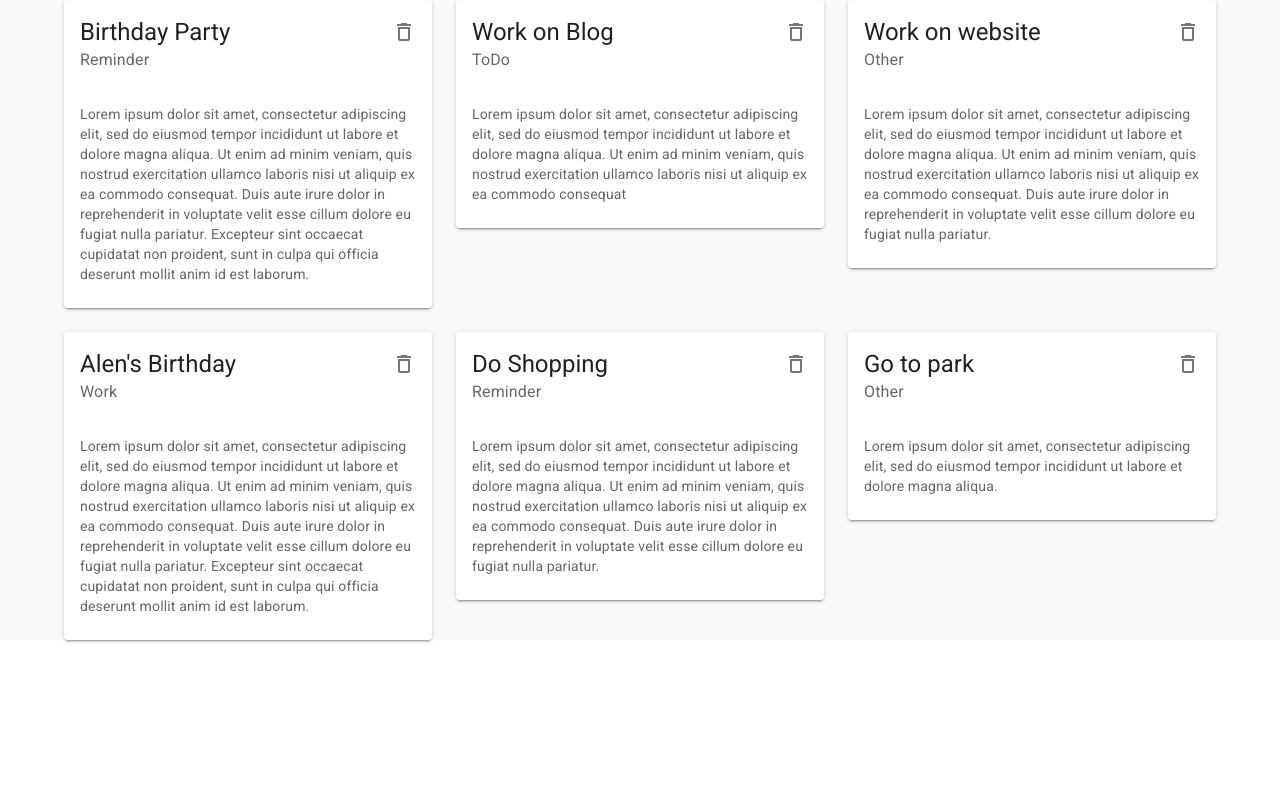
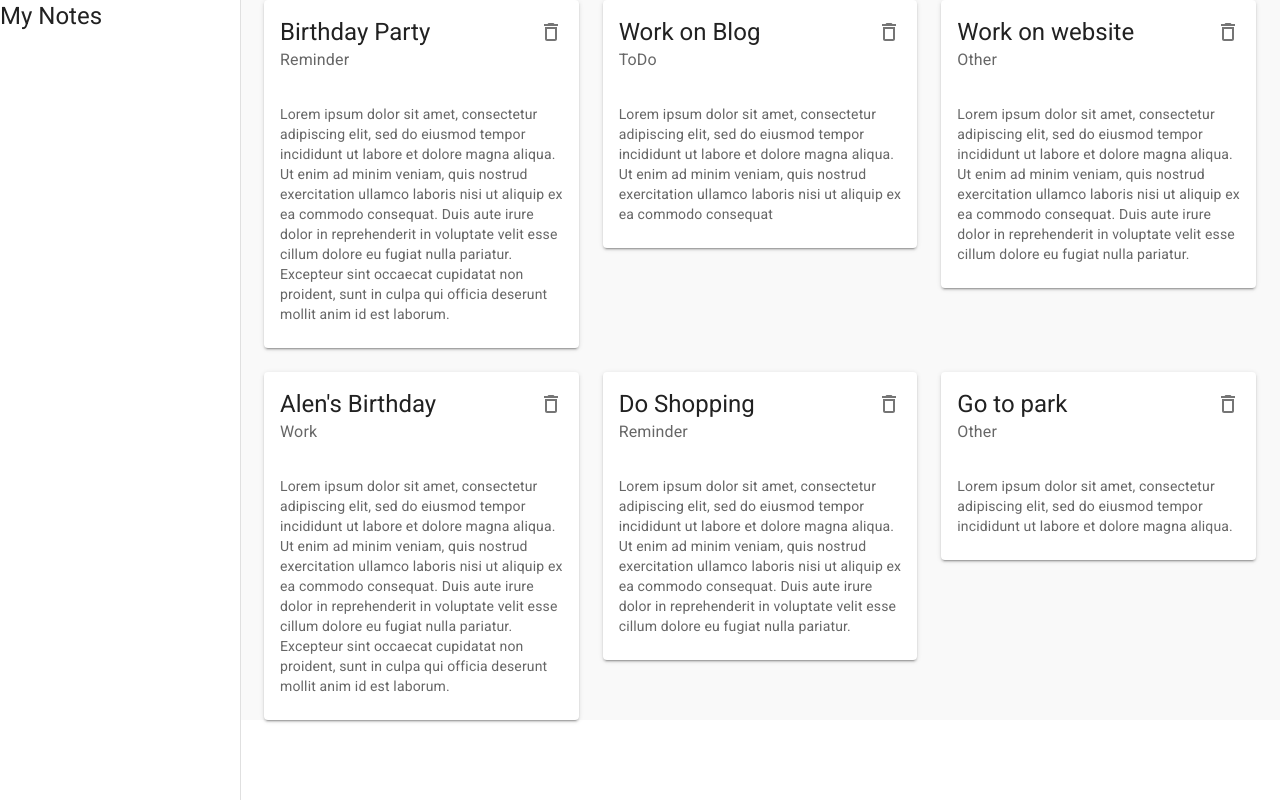
Before and after one commit to SaadJamilAkhtar/react-material-notes-app, a React (Create React App) app: page / in a window 1280 px wide. Built offline with nearby package versions, Linux system fonts and the light colour scheme; data requests are answered from the project's data file.

Commit message:
app drawer created

```diff
--- a/src/components/Layout.js
+++ b/src/components/Layout.js
@@ -1,10 +1,24 @@
 import React from 'react';
 import {makeStyles} from "@mui/styles";
+import {Drawer} from "@mui/material";
+import {Typography} from "@mui/material";
+
+const drawerWidth = 240;
 
 const useStyle = makeStyles({
-    page:{
+    page: {
         background: '#f9f9f9',
         width: '100%'
+    },
+    drawer: {
+        width: drawerWidth,
+
+    },
+    drawerPaper: {
+        width: drawerWidth
+    },
+    root: {
+        display: "flex"
     }
 });
 
@@ -12,7 +26,19 @@
     const classes = useStyle()
 
     return (
-        <div>
+        <div className={classes.root}>
+            <Drawer
+                className={classes.drawer}
+                variant={'permanent'}
+                anchor={'left'}
+                classes={{paper: classes.drawerPaper}}
+            >
+                <div>
+                    <Typography variant={'h5'}>
+                        My Notes
+                    </Typography>
+                </div>
+            </Drawer>
             <div className={classes.page}>
                 {children}
             </div>
```
